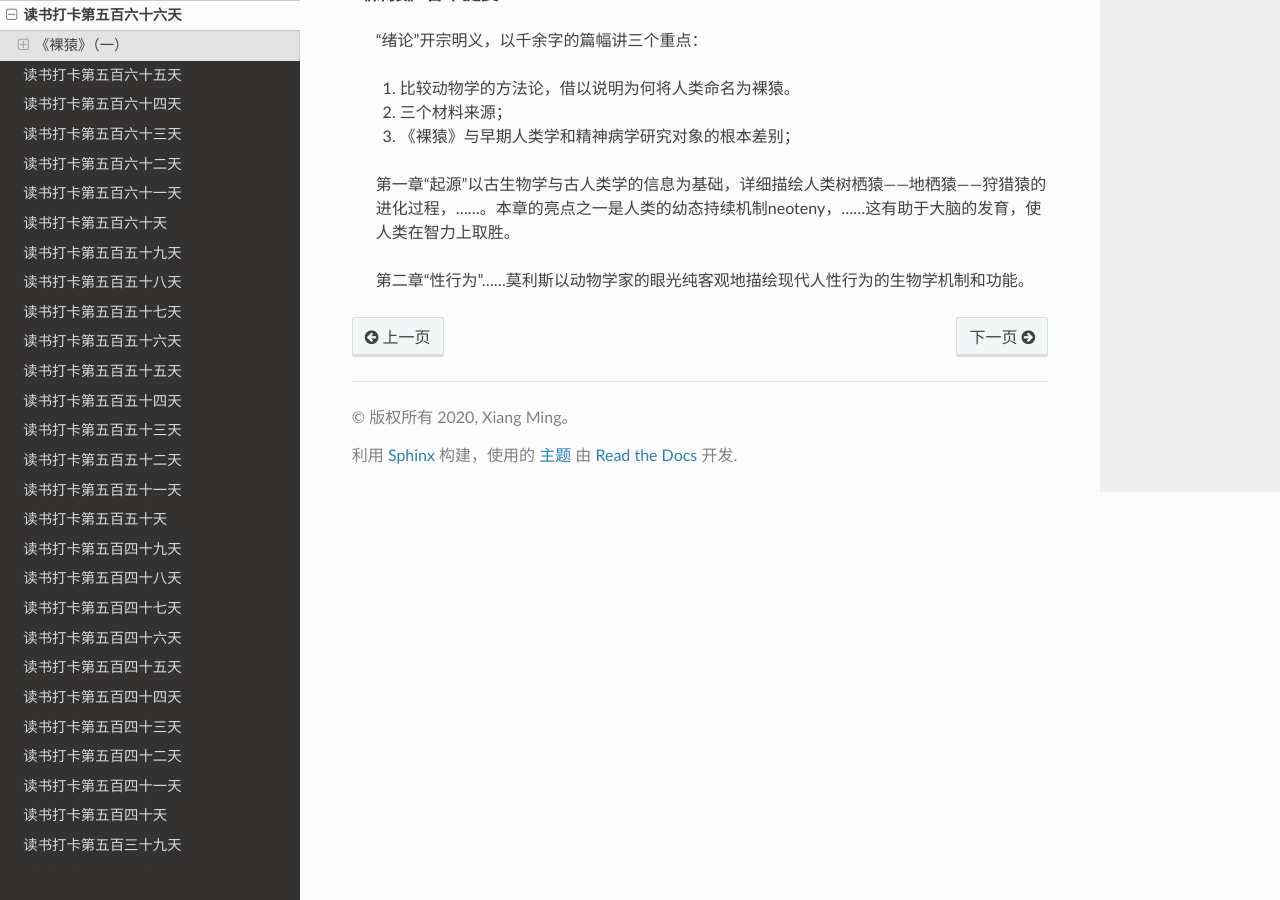
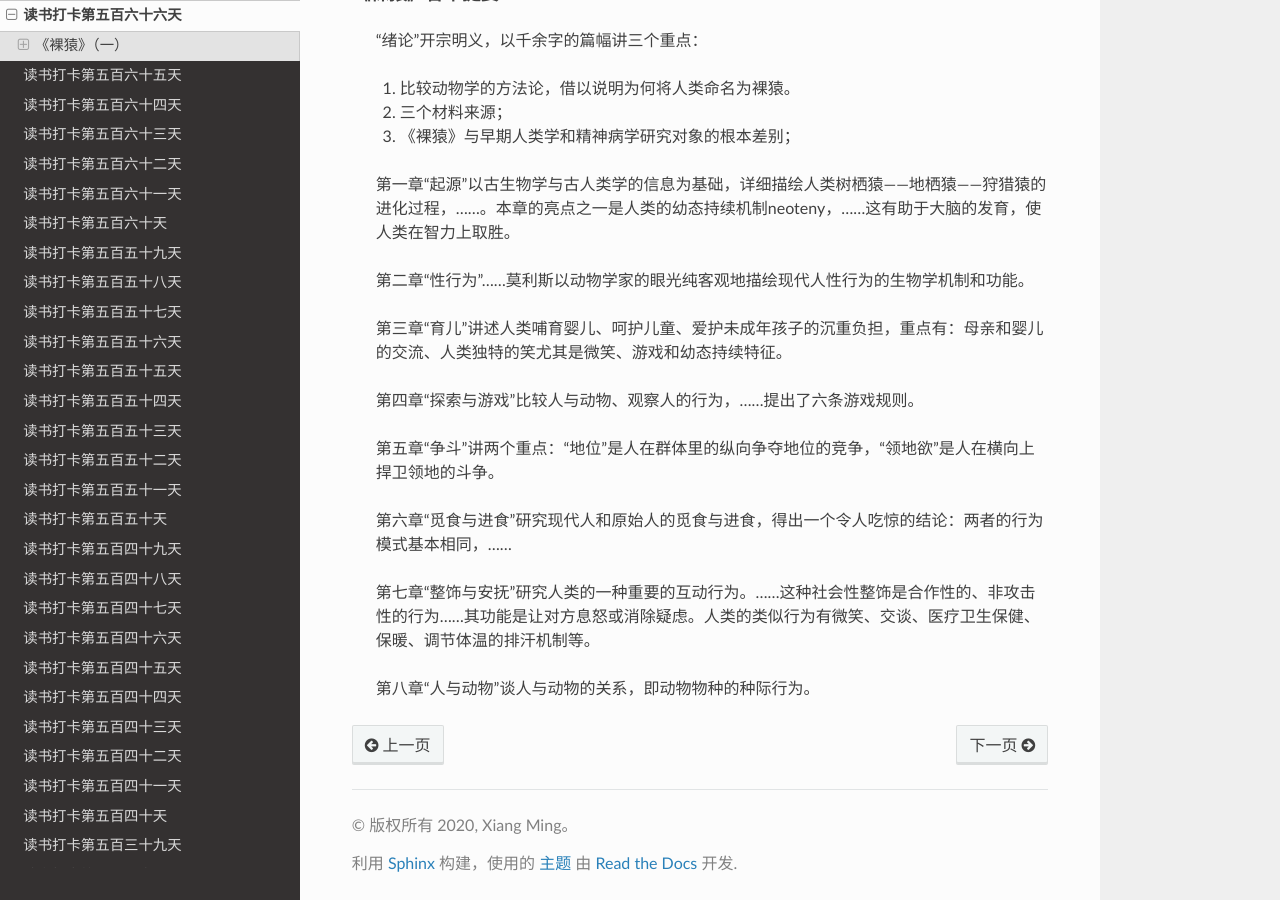
Before and after one commit to xiangming1975/reading, a Sphinx documentation site: the page built from source/2022-04-08.md, in a window 1280 px wide and 900 px high, scrolled down 711 px. Built offline with Sphinx 7.4.7 and the Read the Docs theme 2.0.0, drawn with Linux system fonts in a browser that asks for light colours.

Commit message:
自动提交时间: 2022-04-12T22:00:03,099323428+08:00

```diff
--- a/source/2022-04-08.md
+++ b/source/2022-04-08.md
@@ -21,4 +21,14 @@
 
 > 第二章“性行为”……莫利斯以动物学家的眼光纯客观地描绘现代人性行为的生物学机制和功能。
 
->
+> 第三章“育儿”讲述人类哺育婴儿、呵护儿童、爱护未成年孩子的沉重负担，重点有：母亲和婴儿的交流、人类独特的笑尤其是微笑、游戏和幼态持续特征。
+
+> 第四章“探索与游戏”比较人与动物、观察人的行为，……提出了六条游戏规则。
+
+> 第五章“争斗”讲两个重点：“地位”是人在群体里的纵向争夺地位的竞争，“领地欲”是人在横向上捍卫领地的斗争。
+
+> 第六章“觅食与进食”研究现代人和原始人的觅食与进食，得出一个令人吃惊的结论：两者的行为模式基本相同，……
+
+> 第七章“整饰与安抚”研究人类的一种重要的互动行为。……这种社会性整饰是合作性的、非攻击性的行为……其功能是让对方息怒或消除疑虑。人类的类似行为有微笑、交谈、医疗卫生保健、保暖、调节体温的排汗机制等。
+
+> 第八章“人与动物”谈人与动物的关系，即动物物种的种际行为。
```
Also changed, not shown: source/2022-04-12.md (added, +17 -0 lines), source/2022-04-13.md (added, +8 -0 lines).
